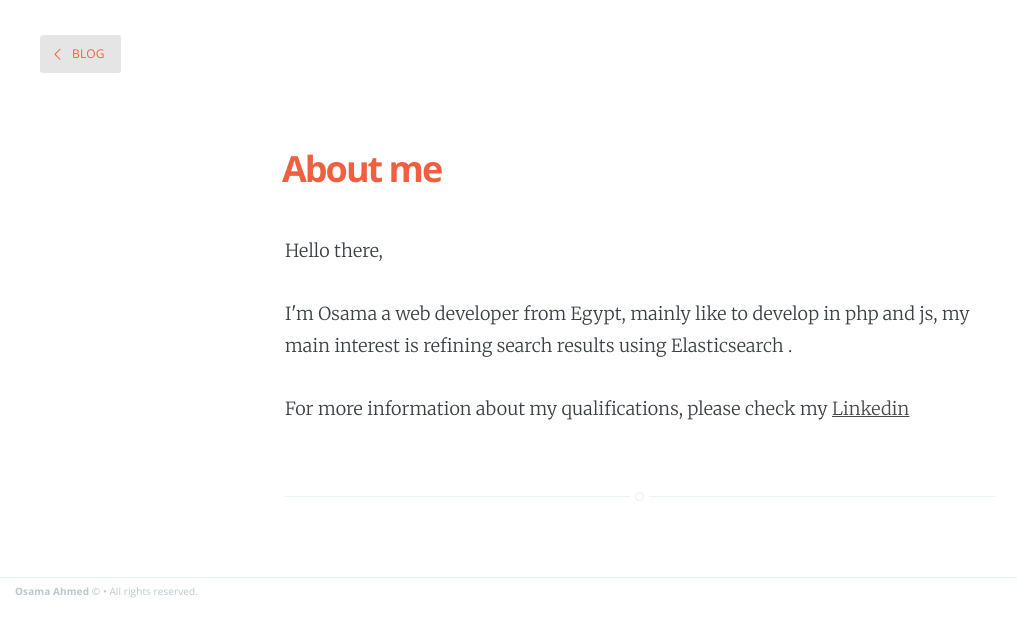
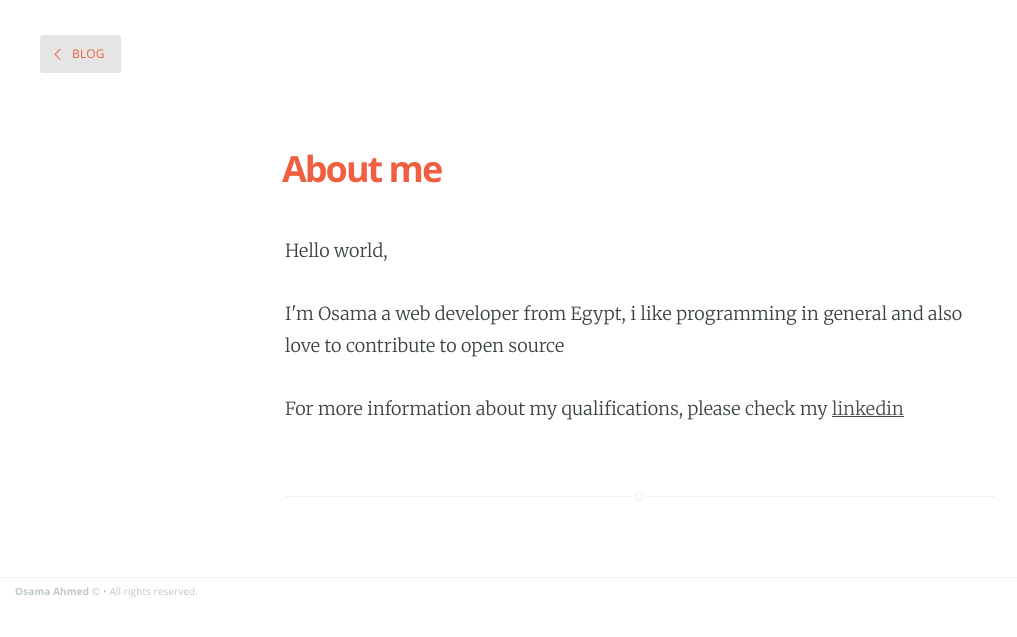
Before and after one commit to oaattia/My-Website, a Jekyll site: the page built from index.html, in a window 1280 px wide. Shown: the top 637 px of the page, without its empty margins (0-1017 px from the left). Built offline with Jekyll 4.4.1, drawn with Linux system fonts in a browser that asks for light colours; the list of posts is cut into pages by our own code.

```diff
--- a/index.html
+++ b/index.html
@@ -3,9 +3,9 @@ layout: page
 title: About me
 ---
 
-<p>Hello there,</p>
+<p>Hello world,</p>
 
-<p>I'm Osama a web developer from Egypt, mainly like to develop in php and js, my main interest is refining search results using Elasticsearch .
+<p>I'm Osama a web developer from Egypt, i like programming in general and also love to contribute to open source
 </p>
 
-<p>For more information about my qualifications, please check my <a href="https://eg.linkedin.com/in/osama-ahmed-8b299035">Linkedin</a></p>
+<p>For more information about my qualifications, please check my <a href="https://eg.linkedin.com/in/osama-ahmed-8b299035">linkedin</a></p>
```
Also changed, not shown: _layouts/post.html (+12 -0 lines).
